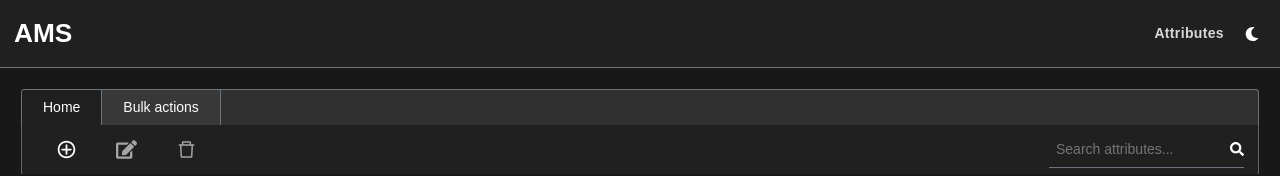
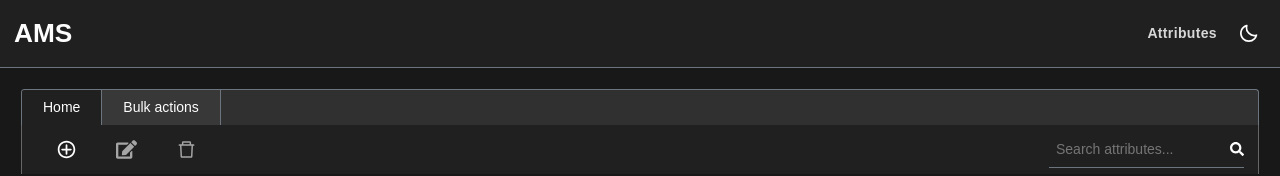
Before and after one commit to Pjerr/mas, a Next.js app in the folder apps/web/: page / in a window 1280 px wide. Shown: the top 176 px of the page. Built offline with nearby package versions, Linux system fonts and the light colour scheme; no server answers.

Commit message:
changed icons for theme button

```diff
--- a/apps/web/src/components/Header/index.tsx
+++ b/apps/web/src/components/Header/index.tsx
@@ -4,8 +4,7 @@ import { useRouter } from 'next/router';
 import styles from './styles.module.css';
 import Button from '../Button';
 import useTheme, { Theme } from '@/hooks/useTheme';
-import { FaSun, FaMoon } from 'react-icons/fa';
-
+import { BiSun, BiMoon } from 'react-icons/bi';
 interface NavLink {
     label: string;
     href: string;
@@ -54,7 +53,13 @@ export function Header() {
                                 ? setTheme(Theme.Light)
                                 : setTheme(Theme.Dark)
                         }
-                        icon={theme === Theme.Dark ? <FaMoon /> : <FaSun />}
+                        icon={
+                            theme === Theme.Dark ? (
+                                <BiMoon className={styles['theme__button']} />
+                            ) : (
+                                <BiSun className={styles['theme__button']} />
+                            )
+                        }
                     />
                 </ul>
             </nav>
--- a/apps/web/src/components/Header/styles.module.css
+++ b/apps/web/src/components/Header/styles.module.css
@@ -45,3 +45,8 @@
 .links__link:hover {
     color: var(--text-primary);
 }
+
+.theme__button {
+    width: var(--size-6);
+    height: var(--size-6);
+}
```
